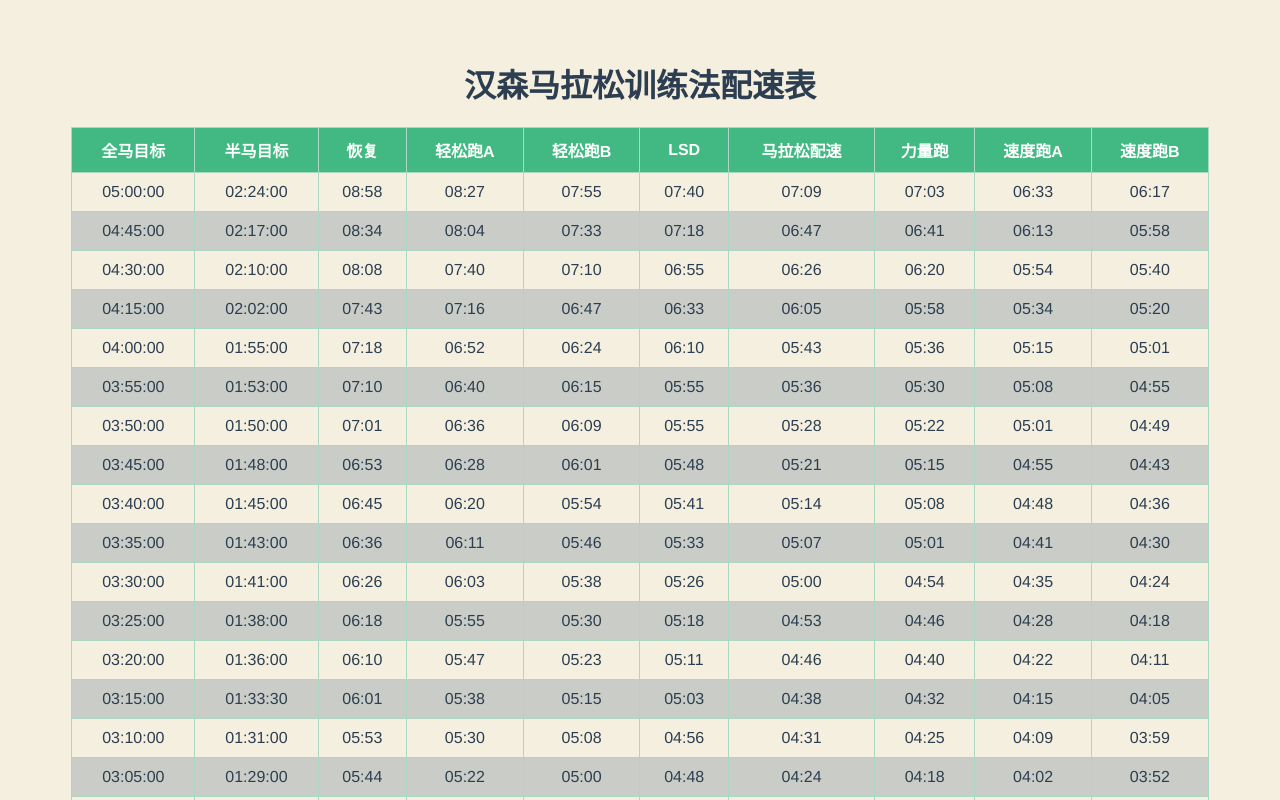
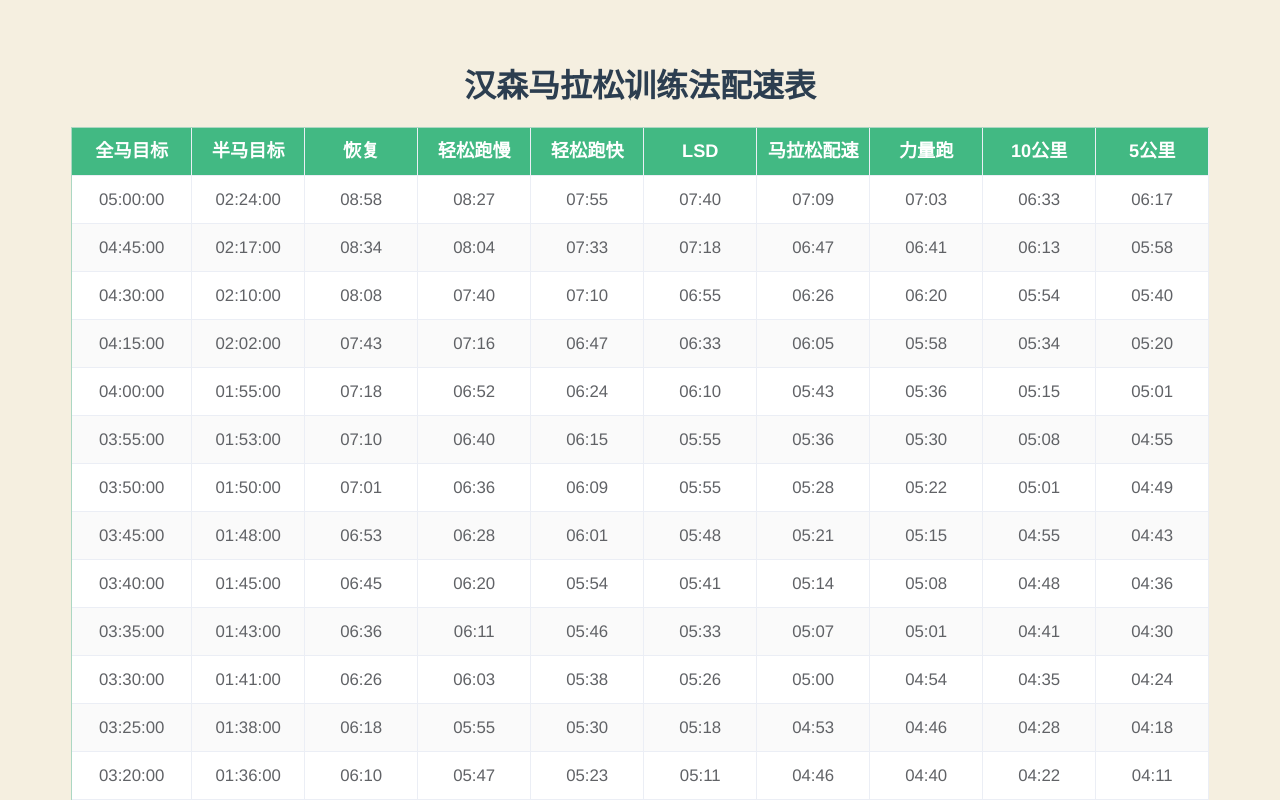
Before and after one commit to laihj/runnerTools, a Vue app: page / in a window 1280 px wide. Shown: the top 800 px of the page. Built offline with nearby package versions, Linux system fonts and the light colour scheme.

Commit message:
change to el-table
Signed-off-by: laihj <hamainter@gmail.com>

```diff
--- a/src/assets/pace.json
+++ b/src/assets/pace.json
@@ -1,29 +1,29 @@
 [
-    ["05:00:00","02:24:00","08:58","08:27","07:55","07:40","07:09","07:03","06:33","06:17"],
-    ["04:45:00","02:17:00","08:34","08:04","07:33","07:18","06:47","06:41","06:13","05:58"],
-    ["04:30:00","02:10:00","08:08","07:40","07:10","06:55","06:26","06:20","05:54","05:40"],
-    ["04:15:00","02:02:00","07:43","07:16","06:47","06:33","06:05","05:58","05:34","05:20"],
-    ["04:00:00","01:55:00","07:18","06:52","06:24","06:10","05:43","05:36","05:15","05:01"],
-    ["03:55:00","01:53:00","07:10","06:40","06:15","05:55","05:36","05:30","05:08","04:55"],
-    ["03:50:00","01:50:00","07:01","06:36","06:09","05:55","05:28","05:22","05:01","04:49"],
-    ["03:45:00","01:48:00","06:53","06:28","06:01","05:48","05:21","05:15","04:55","04:43"],
-    ["03:40:00","01:45:00","06:45","06:20","05:54","05:41","05:14","05:08","04:48","04:36"],
-    ["03:35:00","01:43:00","06:36","06:11","05:46","05:33","05:07","05:01","04:41","04:30"],
-    ["03:30:00","01:41:00","06:26","06:03","05:38","05:26","05:00","04:54","04:35","04:24"],
-    ["03:25:00","01:38:00","06:18","05:55","05:30","05:18","04:53","04:46","04:28","04:18"],
-    ["03:20:00","01:36:00","06:10","05:47","05:23","05:11","04:46","04:40","04:22","04:11"],
-    ["03:15:00","01:33:30","06:01","05:38","05:15","05:03","04:38","04:32","04:15","04:05"],
-    ["03:10:00","01:31:00","05:53","05:30","05:08","04:56","04:31","04:25","04:09","03:59"],
-    ["03:05:00","01:29:00","05:44","05:22","05:00","04:48","04:24","04:18","04:02","03:52"],
-    ["03:00:00","01:26:00","05:35","05:14","04:52","04:40","04:17","04:11","03:56","03:46"],
-    ["02:55:00","01:24:00","05:26","05:06","04:45","04:33","04:10","04:03","03:49","03:40"],
-    ["02:50:00","01:21:30","05:17","04:57","04:36","04:25","04:03","03:56","03:43","03:33"],
-    ["02:45:00","01:19:00","05:09","04:49","04:29","04:18","03:56","03:50","03:36","03:27"],
-    ["02:40:00","01:17:00","05:00","04:41","04:21","04:10","03:48","03:42","03:30","03:21"],
-    ["02:35:00","01:14:00","04:51","04:33","04:13","04:03","03:41","03:35","03:23","03:15"],
-    ["02:30:00","01:12:00","04:42","04:24","04:06","03:55","03:34","03:28","03:16","03:08"],
-    ["02:25:00","01:09:30","04:33","04:16","03:58","03:48","03:27","03:21","03:10","03:02"],
-    ["02:20:00","01:07:00","04:24","04:07","03:50","03:40","03:20","03:13","02:56","02:56"],
-    ["02:15:00","01:04:45","04:15","03:59","03:42","03:32","03:13","03:06","02:56","02:50"],
-    ["02:10:00","01:02:30","04:06","03:50","03:34","03:25","03:05","02:59","02:50","02:43"]
+    {"full":"05:00:00","half":"02:24:00","recovery":"08:58","easyslow":"08:27","easyfast":"07:55","lsd":"07:40","tempo":"07:09","strenght":"07:03","10k":"06:33","5k":"06:17"},
+    {"full":"04:45:00","half":"02:17:00","recovery":"08:34","easyslow":"08:04","easyfast":"07:33","lsd":"07:18","tempo":"06:47","strenght":"06:41","10k":"06:13","5k":"05:58"},
+    {"full":"04:30:00","half":"02:10:00","recovery":"08:08","easyslow":"07:40","easyfast":"07:10","lsd":"06:55","tempo":"06:26","strenght":"06:20","10k":"05:54","5k":"05:40"},
+    {"full":"04:15:00","half":"02:02:00","recovery":"07:43","easyslow":"07:16","easyfast":"06:47","lsd":"06:33","tempo":"06:05","strenght":"05:58","10k":"05:34","5k":"05:20"},
+    {"full":"04:00:00","half":"01:55:00","recovery":"07:18","easyslow":"06:52","easyfast":"06:24","lsd":"06:10","tempo":"05:43","strenght":"05:36","10k":"05:15","5k":"05:01"},
+    {"full":"03:55:00","half":"01:53:00","recovery":"07:10","easyslow":"06:40","easyfast":"06:15","lsd":"05:55","tempo":"05:36","strenght":"05:30","10k":"05:08","5k":"04:55"},
+    {"full":"03:50:00","half":"01:50:00","recovery":"07:01","easyslow":"06:36","easyfast":"06:09","lsd":"05:55","tempo":"05:28","strenght":"05:22","10k":"05:01","5k":"04:49"},
+    {"full":"03:45:00","half":"01:48:00","recovery":"06:53","easyslow":"06:28","easyfast":"06:01","lsd":"05:48","tempo":"05:21","strenght":"05:15","10k":"04:55","5k":"04:43"},
+    {"full":"03:40:00","half":"01:45:00","recovery":"06:45","easyslow":"06:20","easyfast":"05:54","lsd":"05:41","tempo":"05:14","strenght":"05:08","10k":"04:48","5k":"04:36"},
+    {"full":"03:35:00","half":"01:43:00","recovery":"06:36","easyslow":"06:11","easyfast":"05:46","lsd":"05:33","tempo":"05:07","strenght":"05:01","10k":"04:41","5k":"04:30"},
+    {"full":"03:30:00","half":"01:41:00","recovery":"06:26","easyslow":"06:03","easyfast":"05:38","lsd":"05:26","tempo":"05:00","strenght":"04:54","10k":"04:35","5k":"04:24"},
+    {"full":"03:25:00","half":"01:38:00","recovery":"06:18","easyslow":"05:55","easyfast":"05:30","lsd":"05:18","tempo":"04:53","strenght":"04:46","10k":"04:28","5k":"04:18"},
+    {"full":"03:20:00","half":"01:36:00","recovery":"06:10","easyslow":"05:47","easyfast":"05:23","lsd":"05:11","tempo":"04:46","strenght":"04:40","10k":"04:22","5k":"04:11"},
+    {"full":"03:15:00","half":"01:33:30","recovery":"06:01","easyslow":"05:38","easyfast":"05:15","lsd":"05:03","tempo":"04:38","strenght":"04:32","10k":"04:15","5k":"04:05"},
+    {"full":"03:10:00","half":"01:31:00","recovery":"05:53","easyslow":"05:30","easyfast":"05:08","lsd":"04:56","tempo":"04:31","strenght":"04:25","10k":"04:09","5k":"03:59"},
+    {"full":"03:05:00","half":"01:29:00","recovery":"05:44","easyslow":"05:22","easyfast":"05:00","lsd":"04:48","tempo":"04:24","strenght":"04:18","10k":"04:02","5k":"03:52"},
+    {"full":"03:00:00","half":"01:26:00","recovery":"05:35","easyslow":"05:14","easyfast":"04:52","lsd":"04:40","tempo":"04:17","strenght":"04:11","10k":"03:56","5k":"03:46"},
+    {"full":"02:55:00","half":"01:24:00","recovery":"05:26","easyslow":"05:06","easyfast":"04:45","lsd":"04:33","tempo":"04:10","strenght":"04:03","10k":"03:49","5k":"03:40"},
+    {"full":"02:50:00","half":"01:21:30","recovery":"05:17","easyslow":"04:57","easyfast":"04:36","lsd":"04:25","tempo":"04:03","strenght":"03:56","10k":"03:43","5k":"03:33"},
+    {"full":"02:45:00","half":"01:19:00","recovery":"05:09","easyslow":"04:49","easyfast":"04:29","lsd":"04:18","tempo":"03:56","strenght":"03:50","10k":"03:36","5k":"03:27"},
+    {"full":"02:40:00","half":"01:17:00","recovery":"05:00","easyslow":"04:41","easyfast":"04:21","lsd":"04:10","tempo":"03:48","strenght":"03:42","10k":"03:30","5k":"03:21"},
+    {"full":"02:35:00","half":"01:14:00","recovery":"04:51","easyslow":"04:33","easyfast":"04:13","lsd":"04:03","tempo":"03:41","strenght":"03:35","10k":"03:23","5k":"03:15"},
+    {"full":"02:30:00","half":"01:12:00","recovery":"04:42","easyslow":"04:24","easyfast":"04:06","lsd":"03:55","tempo":"03:34","strenght":"03:28","10k":"03:16","5k":"03:08"},
+    {"full":"02:25:00","half":"01:09:30","recovery":"04:33","easyslow":"04:16","easyfast":"03:58","lsd":"03:48","tempo":"03:27","strenght":"03:21","10k":"03:10","5k":"03:02"},
+    {"full":"02:20:00","half":"01:07:00","recovery":"04:24","easyslow":"04:07","easyfast":"03:50","lsd":"03:40","tempo":"03:20","strenght":"03:13","10k":"02:56","5k":"02:56"},
+    {"full":"02:15:00","half":"01:04:45","recovery":"04:15","easyslow":"03:59","easyfast":"03:42","lsd":"03:32","tempo":"03:13","strenght":"03:06","10k":"02:56","5k":"02:50"},
+    {"full":"02:10:00","half":"01:02:30","recovery":"04:06","easyslow":"03:50","easyfast":"03:34","lsd":"03:25","tempo":"03:05","strenght":"02:59","10k":"02:50","5k":"02:43"}
 ]
--- a/src/components/DataRow.vue
+++ b/src/components/DataRow.vue
@@ -1,7 +1,7 @@
 <template>
     <tr>
-        <td>{{ rowdata[0] }}</td>
-        <td>{{ rowdata[1] }}</td>
+        <td>{{ rowdata.full }}</td>
+        <td>{{ rowdata.half }}</td>
         <td>{{ rowdata[2] }}</td>
         <td>{{ rowdata[3] }}</td>
         <td>{{ rowdata[4] }}</td>
--- a/src/components/DataTable.vue
+++ b/src/components/DataTable.vue
@@ -1,28 +1,24 @@
 <template>
   <div class="hello">
-      <table border="1">
-    <tr>
-        <th>全马目标</th>
-        <th>半马目标</th>
-        <th>恢复</th>
-        <th>轻松跑A</th>
-        <th>轻松跑B</th>
-        <th>LSD</th>
-        <th>马拉松配速</th>
-        <th>力量跑</th>
-        <th>速度跑A</th>
-        <th>速度跑B</th>
-    </tr>
-    <DataRow v-for="datarow in data"
-    :key="datarow[0]"
-    :rowdata="datarow" />
-</table>
-
+    <el-table :data="data" border stripe
+    :header-cell-style="{'text-align':'center', background:'#42b983',color:'#fff','font-size':'1.3em'}"
+    :cell-style="{'text-align':'center','font-size':'1.2em'}"
+    :header-row-style="{background: '#555'}" >
+      <el-table-column prop="full" label="全马目标"  />
+      <el-table-column prop="half" label="半马目标"  />
+      <el-table-column prop="recovery" label="恢复" />
+      <el-table-column prop="easyslow" label="轻松跑慢" />
+      <el-table-column prop="easyfast" label="轻松跑快" />
+      <el-table-column prop="lsd" label="LSD" />
+      <el-table-column prop="tempo" label="马拉松配速" />
+      <el-table-column prop="strenght" label="力量跑" />
+      <el-table-column prop="10k" label="10公里" />
+      <el-table-column prop="5k" label="5公里" />
+    </el-table>
   </div>
 </template>
 
 <script>
-import DataRow from './DataRow.vue'
 
 export default {
   name: 'DataTable',
@@ -30,7 +26,6 @@ export default {
     data: Array
   },
   components: {
-    DataRow,
   }
 }
 
@@ -40,40 +35,24 @@ export default {
 <!-- Add "scoped" attribute to limit CSS to this component only -->
 <style scoped>
 
-table {
+.hello {
+  margin: 0 auto;
+
+}
+
+.el-table {
     width: 90%;
     border-collapse: collapse;
     border-color: #acd7c3;
     margin: 0 auto;
-
 }
 
-th {
-    color: white;
-    background: #42b983;
-    padding: 10px;
-}
 
-td {
-    padding: 10px;
+.el-table-column {
+  text-align: center;
 }
 
 /* table tr:nth-child(odd) {
     background: #ccc;
 } */
-
-h3 {
-  margin: 40px 0 0;
-}
-ul {
-  list-style-type: none;
-  padding: 0;
-}
-li {
-  display: inline-block;
-  margin: 0 10px;
-}
-a {
-  color: #42b983;
-}
 </style>
```
